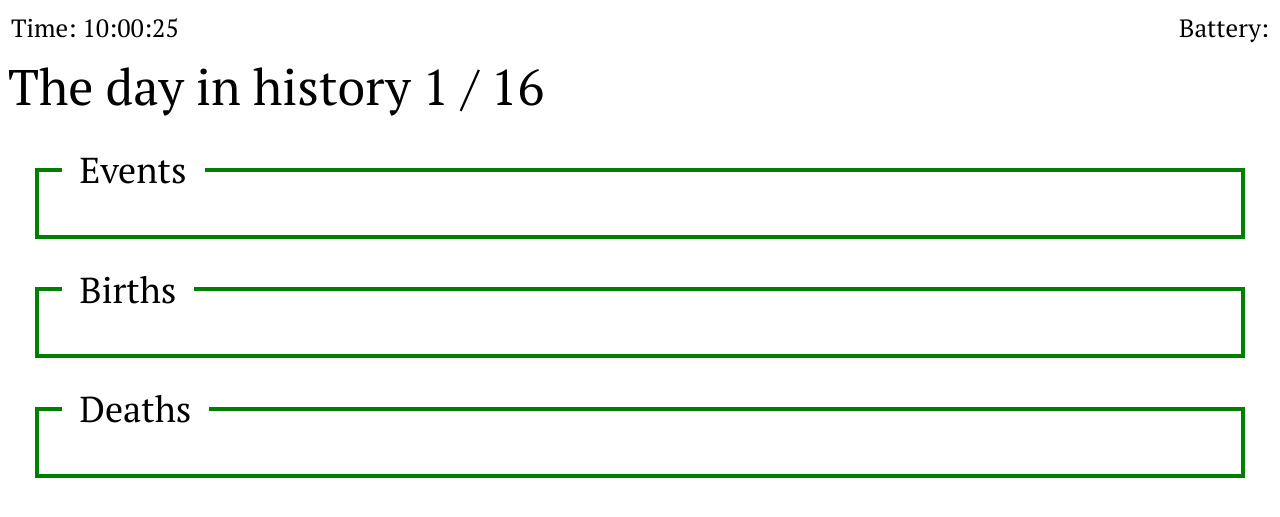
After one commit to mchughj/Visionect, a Flask app: page /today/ in a window 1280 px wide. The commit adds this page. Shown: the top 517 px of the page. Run offline with Flask 2, Linux system fonts and the light colour scheme; data that the repository does not hold is empty; parts of the project's set-up code (start-up, migrations or seed data) failed here and were passed over; some libraries are stand-ins or nearby versions.

Commit message:
Added simple Quotes and 'The day in history'
Two additional pages

```diff
--- a/app.py
+++ b/app.py
@@ -7,6 +7,8 @@ import os
 import random
 import sys
 import requests
+import re
+from bs4 import BeautifulSoup
 
 import portfolio
 
@@ -52,6 +54,15 @@ def cards():
     smaller = { key: value for key, value in pf.items()}
     return render_template("cards.html", p=smaller, total="${:,.2f}".format(total) )
 
+
+def findInfobox(soup, classesToLookFor):
+    for c in classesToLookFor:
+        i = soup.findAll("table", {"class":c})
+        if len(i) == 1:
+            return i[0]
+
+    return None
+
 @app.route('/quote')
 def quote():
     resp = requests.get(url="https://zenquotes.io/api/quotes")
@@ -63,7 +74,138 @@ def quote():
         print(f"Got a bad response: {resp}, data: {resp.data}")
         which = { "q": "An apple a day", "a": "Some lameo" }
 
-    return render_template("quote.html", quote=which['q'], author=which['a'])
+    authorInfo = None
+    occupation = None
+    born = None
+    died = None
+
+    authorName = which['a']
+    wikipediaUrl = f"http://en.wikipedia.org/wiki/{authorName.replace(' ','_')}"
+    htmlContent = requests.get(wikipediaUrl).text
+    soup = BeautifulSoup(htmlContent, "lxml")
+
+    # The firstHeading - of which there should be just one - will have the name of the person
+    # in it.  This is what I'm using to confirm that I got a good page.
+    confirm = soup.findAll(id = "firstHeading")
+    if len(confirm) > 0 and confirm[0].text == authorName:
+        print(f"Found the right wikipedia page; url: {wikipediaUrl}")
+        i = findInfobox(soup, ["infobox biography vcard", "infobox vcard", "infobox"])
+        if i != None:
+            print(f"Got the infobox information; i: {i}")
+            authorInfo = str(i)
+            table3 = i.find_all('tr')
+            for t in table3:
+               th = t.find_all("th")
+               data = t.find_all("td")
+               if len(th) > 0 and len(data) > 0:
+                   v = data[0]
+                   if th[0].text == "Born":
+                     born = str(v)
+                   if th[0].text == "Died":
+                     died = str(v)
+                   if th[0].text == "Occupation":
+                     occupation = str(v)
+
+        print( f"Occupation: {occupation}, born: {born}, died: {died}")
+    else:
+        print(f"Did not get the correct wikipedia page; url: {wikipediaUrl}")
+
+    faceUrl = f"https://zenquotes.io/img/{authorName.lower().replace(' ','-').replace('.', '_')}.jpg"
+    faceResponse = requests.head(faceUrl)
+    if faceResponse.status_code != 200:
+        print(f"Unable to fetch face Url: {faceUrl}")
+        faceUrl = None
+
+    return render_template("quote.html", quote=which['q'], author=authorName, occupation=occupation, born=born, died=died, face=faceUrl)
+
+
+def filterEntries(entries, toBeRemoved):
+    result = []
+    for e in entries:
+        keep = True
+        for r in toBeRemoved:
+            if r in e['text']:
+                keep = False
+        if keep:
+            result.append(e)
+    return result
+
+def augmentEntry(entries, key, fn):
+    for e in entries:
+        e[key] = fn(e)
+
+def extractBirthYear(x):
+   reg = re.compile('\(b[ c.]*([0-9][0-9]*)\)')
+   result = reg.search(x['text'])
+   print (f"Looking at {x['text']}")
+   if result and result.group(1) != None:
+       return int(result.group(1))
+   else:
+       return 0
+
+def extractText(l):
+    result = []
+    for x in l:
+        t = x['text']
+        result.append(re.sub('&#91;.*&#93;', '', t))
+    return result
+
+def day(m,d):
+    url = f"https://today.zenquotes.io/api/{m}/{d}"
+    resp = requests.get(url=url)
+    if not resp:
+        print(f"Got a bad response: {resp}, data: {resp.data}, status code: {resp.status_code}")
+        return render_template("today.html")
+
+    print(f"Got back a response;  url: {url}")
+    data = resp.json()
+    eventResults = data['data']['Events']
+    deathResults = data['data']['Deaths']
+    birthResults = data['data']['Births']
+
+    # Some things just don't interest me.
+    thingsIdontCareAbout = ["football", "baseball", "Chinese", "Kosovo", "Spanish"]
+    birthResults = filterEntries(birthResults, thingsIdontCareAbout)
+    deathResults = filterEntries(deathResults, thingsIdontCareAbout)
+
+    print( f"After filter, all birthResults results; len: {len(birthResults)}")
+    print( f"After filter, all deathResults results; len: {len(deathResults)}")
+
+    # Find all birthResults that are near my birthday
+    augmentEntry(birthResults, "year", lambda x: int(re.sub('&#8211;.*', '', x['text'])))
+    augmentEntry(birthResults, "differenceYear", lambda x: abs(1973-x['year']))
+    birthResults = sorted(birthResults, key=lambda x: int(x['differenceYear']))
+    births = birthResults[0:4]
+    print( f"Final births")
+    births = sorted(births, key=lambda x: int(x['year']))
+    for e in births:
+        print( f"  Year: {e['year']}, differenceYear: {e['differenceYear']}, text: {e['text']}")
+
+    # Find all deathResults where the person was born near my year.
+    augmentEntry(deathResults, "year", lambda x: int(re.sub('&#8211;.*', '', x['text'])))
+    augmentEntry(deathResults, "bornYear", extractBirthYear)
+    augmentEntry(deathResults, "differenceYear", lambda x: abs(1973-x['bornYear']))
+    deathResults = sorted(deathResults, key=lambda x: int(x['differenceYear']))
+    deaths = deathResults[0:4]
+    print( f"Final deaths")
+    deaths = sorted(deaths, key=lambda x: int(x['year']))
+    for e in deaths:
+        print( f"  Year: {e['year']}, bornYear: {e['bornYear']}, differenceYear: {e['differenceYear']}, text: {e['text']}")
+
+    events = extractText(eventResults[-3:])
+    deaths = extractText(deaths)
+    births = extractText(births)
+
+    return render_template("today.html", month=m, day=d, events=events, deaths=deaths, births=births)
+
+@app.route('/today/')
+def today():
+    n = datetime.now()
+    return day(n.month, n.day)
+
+@app.route('/day/<m>/<d>')
+def specificDay(m,d):
+    return day(m,d)
 
 
 @app.route('/jumble')
--- a/requirements.txt
+++ b/requirements.txt
@@ -3,3 +3,4 @@ requests-toolbelt==0.9.1
 yfinance
 flask
 python-dotenv
+bs4
--- /dev/null
+++ b/static/today.css
@@ -0,0 +1,31 @@
+body {
+  font-family: 'PT Serif', serif;
+  font-size: 25px;
+}
+
+fieldset {
+  border: 4px solid green
+}
+
+legend {
+  padding: 0.2em 0.5em;
+  color: black;
+  font-size: 120%;
+}
+
+div.info {
+  margin: 20px 25px;
+  font-size: 30px;
+}
+
+span.generic-info {
+  font-size: 50px;
+}
+
+ul {
+  margin: 5px 5px;
+}
+
+div.day-container {
+  padding: 10px 0px;
+}
--- /dev/null
+++ b/templates/today.html
@@ -0,0 +1,52 @@
+{% extends "base.html" %}
+{% block head %}
+    {{ super() }}
+    <link rel="stylesheet" href="/static/today.css">
+    <link href="https://fonts.googleapis.com/css2?family=PT+Serif&display=swap" rel="stylesheet">
+{% endblock %}
+
+{% block content %}
+<div class="day-container">
+    <span class="generic-info">
+    The day in history {{ month }} / {{ day }}
+    </span>
+<div class="info">
+<fieldset>
+    <legend>Events</legend>
+    <ul>
+{% for i in events: %}
+<li>
+{{ i|safe }}
+</li>
+{% endfor %}
+    </ul>
+</fieldset>
+</div>
+
+<div class="info">
+<fieldset>
+    <legend>Births</legend>
+    <ul>
+{% for i in births: %}
+<li>
+{{ i|safe }}
+</li>
+{% endfor %}
+    </ul>
+</fieldset>
+</div>
+
+<div class="info">
+<fieldset>
+    <legend>Deaths</legend>
+    <ul>
+{% for i in deaths: %}
+<li>
+{{ i|safe }}
+</li>
+{% endfor %}
+    </ul>
+</fieldset>
+</div>
+</div>
+{% endblock %}
```
Also changed, not shown: static/quote.css (+60 -0 lines), templates/quote.html (+19 -0 lines).
